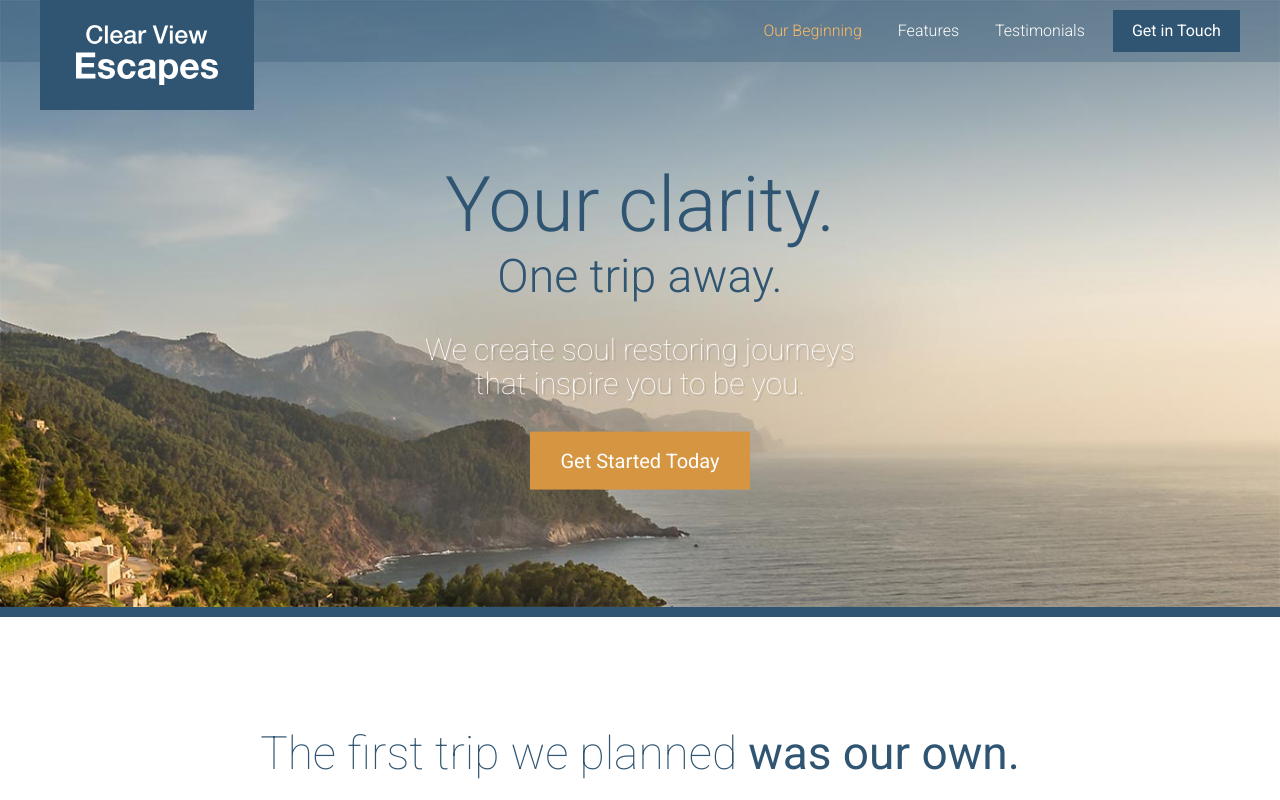
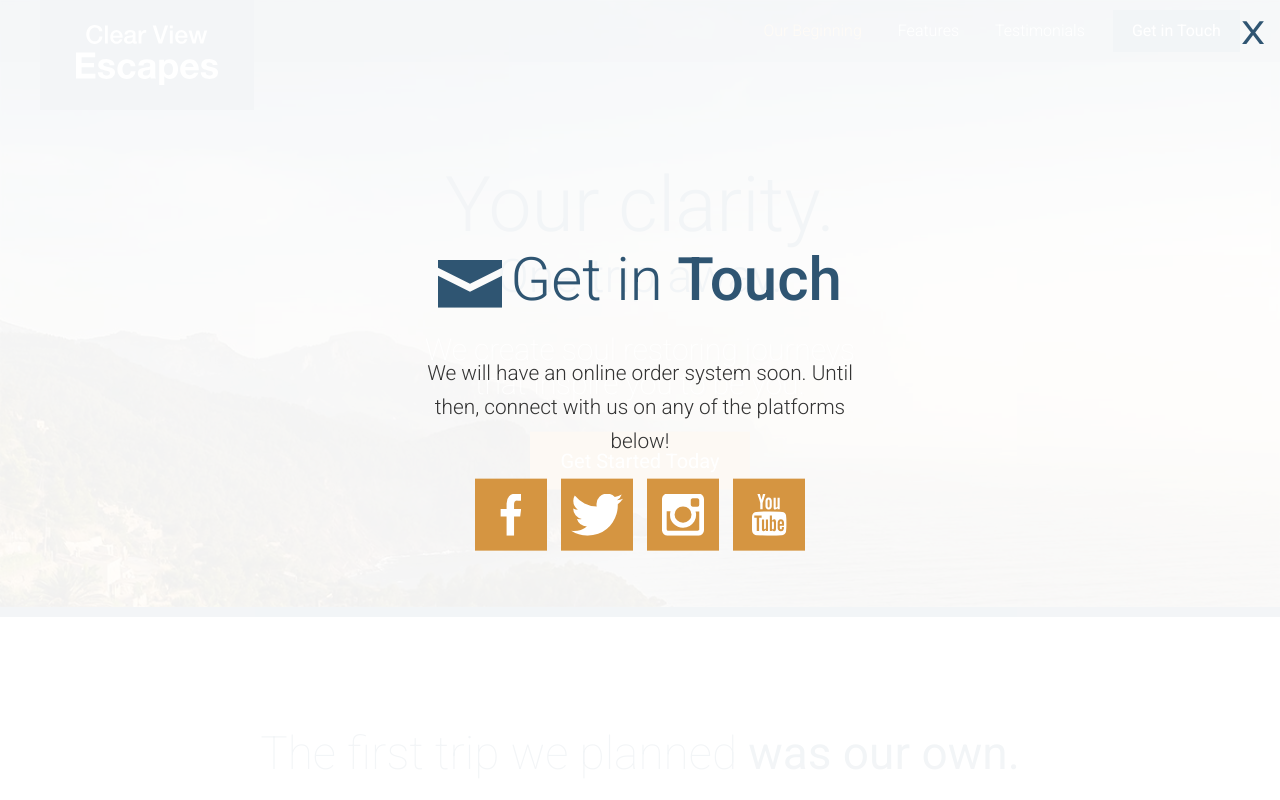
Before and after one commit to joncarr/a-travel-site, a website: page app/index.html in a window 1280 px wide. Both pictures are taken after a click on the link "Get Started Today". Shown: the top 800 px of the page. Drawn offline with Linux system fonts and the light colour scheme.

Commit message:
Completed the modal overlay

```diff
--- a/app/assets/scripts/App.js
+++ b/app/assets/scripts/App.js
@@ -2,8 +2,10 @@ import MobileMenu from './modules/MobileMenu';
 import RevealOnScroll from './modules/RevealOnScroll';
 import StickyHeader from "./modules/StickyHeader";
 import $ from 'jquery';
+import Modal from './modules/Modal';
 
 var mobileMenu = new MobileMenu();
 new RevealOnScroll($(".feature-item"), "85%");
 new RevealOnScroll($(".testimonial"), "60%");
 var stickyHeader = new StickyHeader();
+var modal = new Modal();
--- /dev/null
+++ b/app/assets/styles/modules/_modal.css
@@ -0,0 +1,48 @@
+.modal {
+    position: fixed;
+    z-index: 5;
+    background-color: rgba(255, 255, 255, .94);
+    top: 0;
+    bottom: 0;
+    left: 0;
+    right: 0;
+    opacity: 0;
+    visibility: hidden;
+    transform: scale(1.2);
+    transition: all 0.3s ease-out;
+
+    &--is-visible {
+        opacity: 1;
+        visibility: visible;
+        transform: scale(1);
+    }
+
+    &__inner {
+        position: absolute;
+        width: 100%;
+        top: 50%;
+        transform: translateY(-50%);
+    }
+
+    &__description {
+        text-align: center;
+        font-size: 1.3rem;
+        font-weight: 300;
+        line-height: 1.65;
+    }
+
+    &__close {
+        position: absolute;
+        top: 15px;
+        right: 15px;
+        font-size: 2rem;
+        transform: scaleX(1.2);
+        transform-origin: 100% 0;
+        color: $mainBlue;
+        cursor: pointer;
+
+        &:hover {
+            color: $mainOrange;
+        }
+    }
+}
--- a/app/assets/styles/modules/_section-title.css
+++ b/app/assets/styles/modules/_section-title.css
@@ -13,6 +13,11 @@
 
     &--blue {
         color: $mainBlue;
+    }
+
+    &--less-margin {
+        margin-bottom: 1.3rem;
+        margin-top: 0;
     }
 
     &__icon {
--- /dev/null
+++ b/app/assets/styles/modules/_social-icons.css
@@ -0,0 +1,25 @@
+.social-icons {
+    text-align: center;
+
+    &__icon {
+        background-color: $mainOrange;
+        display: inline-block;
+        margin: 0 5px 5px 5px;
+        width: 33%;
+        height: 72px;
+        position: relative;
+
+        @mixin atSmall {
+            width: 72px;
+            margin: 0 5px;
+        }
+
+        .icon {
+            display: block;
+            position: absolute;
+            top: 50%;
+            left: 50%;
+            transform: translate(-50%, -50%);
+        }
+    }
+}
--- a/app/assets/styles/modules/_wrapper.css
+++ b/app/assets/styles/modules/_wrapper.css
@@ -5,6 +5,10 @@
     margin-left: auto;
     margin-right: auto;
     overflow: hidden;
+
+    &--narrow {
+        max-width: 470px;
+    }
 
     &--medium {
         max-width: 976px;
--- a/app/assets/styles/styles.css
+++ b/app/assets/styles/styles.css
@@ -17,3 +17,5 @@
 @import "modules/_site-header";
 @import "modules/_primary-nav";
 @import "modules/_reveal-item";
+@import "modules/_modal";
+@import "modules/_social-icons"
--- a/app/index.html
+++ b/app/index.html
@@ -27,7 +27,7 @@
 
             <div class="site-header__menu-content">
                 <div class="site-header__btn-container">
-                    <a href="#" class="btn">Get in Touch</a>
+                    <a href="#" class="btn open-modal">Get in Touch</a>
                 </div>
                 <nav class="primary-nav primary-nav--pull-right">
                     <ul>
@@ -54,7 +54,7 @@
                 <h1 class="large-hero__title">Your clarity.</h1>
                 <h2 class="large-hero__subtitle">One trip away.</h2>
                 <p class="large-hero__description">We create soul restoring journeys that inspire you to be you.</p>
-                <p><a href="#" class="btn btn--orange btn--large">Get Started Today</a></p>
+                <p><a href="#" class="btn btn--orange btn--large open-modal">Get Started Today</a></p>
             </div>
         </div>
     </div>
@@ -167,9 +167,28 @@
 
     <footer class="site-footer">
         <div class="wrapper">
-            <p><span class="site-footer__text">Copyright &copy; 2016 Clear View Escapes. All rights reserved.</span> <a href="#" class="btn btn--orange">Get in Touch</a></p>
+            <p><span class="site-footer__text">Copyright &copy; 2016 Clear View Escapes. All rights reserved.</span> <a href="#" class="btn btn--orange open-modal">Get in Touch</a></p>
         </div>
     </footer>
+
+    <div class="modal">
+        <div class="modal__inner">
+            <h2 class="section-title section-title--blue section-title--less-margin"><span class="icon icon--mail section-title__icon"></span>Get in <strong>Touch</strong></h2>
+            <div class="wrapper wrapper--narrow">
+                <p class="modal__description">We will have an online order system soon. Until then, connect with us on any of the platforms below!</p>
+            </div>
+
+            <div class="social-icons">
+                <a href="#" class="social-icons__icon"><span class="icon icon--facebook"></span></a>
+                <a href="#" class="social-icons__icon"><span class="icon icon--twitter"></span></a>
+                <a href="#" class="social-icons__icon"><span class="icon icon--instagram"></span></a>
+                <a href="#" class="social-icons__icon"><span class="icon icon--youtube"></span></a>
+            </div>
+        </div>
+        <div class="modal__close">
+            X
+        </div>
+    </div>
     <script type="text/javascript" src="/temp/scripts/App.js">
 
     </script>
--- a/app/temp/styles/styles.css
+++ b/app/temp/styles/styles.css
@@ -544,6 +544,10 @@ a {
     overflow: hidden;
 }
 
+.wrapper--narrow {
+  max-width: 470px;
+}
+
 .wrapper--medium {
   max-width: 976px;
 }
@@ -866,6 +870,11 @@ a {
 
 .section-title--blue {
   color: #2f5572;
+}
+
+.section-title--less-margin {
+  margin-bottom: 1.3rem;
+  margin-top: 0;
 }
 
 .section-title__icon {
@@ -1339,3 +1348,88 @@ a {
   -webkit-transform: scale(1);
           transform: scale(1);
 }
+
+.modal {
+    position: fixed;
+    z-index: 5;
+    background-color: rgba(255, 255, 255, .94);
+    top: 0;
+    bottom: 0;
+    left: 0;
+    right: 0;
+    opacity: 0;
+    visibility: hidden;
+    -webkit-transform: scale(1.2);
+            transform: scale(1.2);
+    -webkit-transition: all 0.3s ease-out;
+    transition: all 0.3s ease-out;
+}
+
+.modal--is-visible {
+  opacity: 1;
+  visibility: visible;
+  -webkit-transform: scale(1);
+          transform: scale(1);
+}
+
+.modal__inner {
+  position: absolute;
+  width: 100%;
+  top: 50%;
+  -webkit-transform: translateY(-50%);
+          transform: translateY(-50%);
+}
+
+.modal__description {
+  text-align: center;
+  font-size: 1.3rem;
+  font-weight: 300;
+  line-height: 1.65;
+}
+
+.modal__close {
+  position: absolute;
+  top: 15px;
+  right: 15px;
+  font-size: 2rem;
+  -webkit-transform: scaleX(1.2);
+          transform: scaleX(1.2);
+  -webkit-transform-origin: 100% 0;
+          transform-origin: 100% 0;
+  color: #2f5572;
+  cursor: pointer;
+}
+
+.modal__close:hover {
+  color: #d59541;
+}
+
+.social-icons {
+    text-align: center;
+}
+
+.social-icons__icon {
+  background-color: #d59541;
+  display: inline-block;
+  margin: 0 5px 5px 5px;
+  width: 33%;
+  height: 72px;
+  position: relative;
+}
+
+@media (min-width: 530px) {
+
+  .social-icons__icon {
+    width: 72px;
+    margin: 0 5px;
+  }
+}
+
+.social-icons__icon .icon {
+  display: block;
+  position: absolute;
+  top: 50%;
+  left: 50%;
+  -webkit-transform: translate(-50%, -50%);
+          transform: translate(-50%, -50%);
+}
```
Also changed, not shown: app/assets/scripts/modules/Modal.js (added, +40 -0 lines), app/temp/scripts/App.js.
